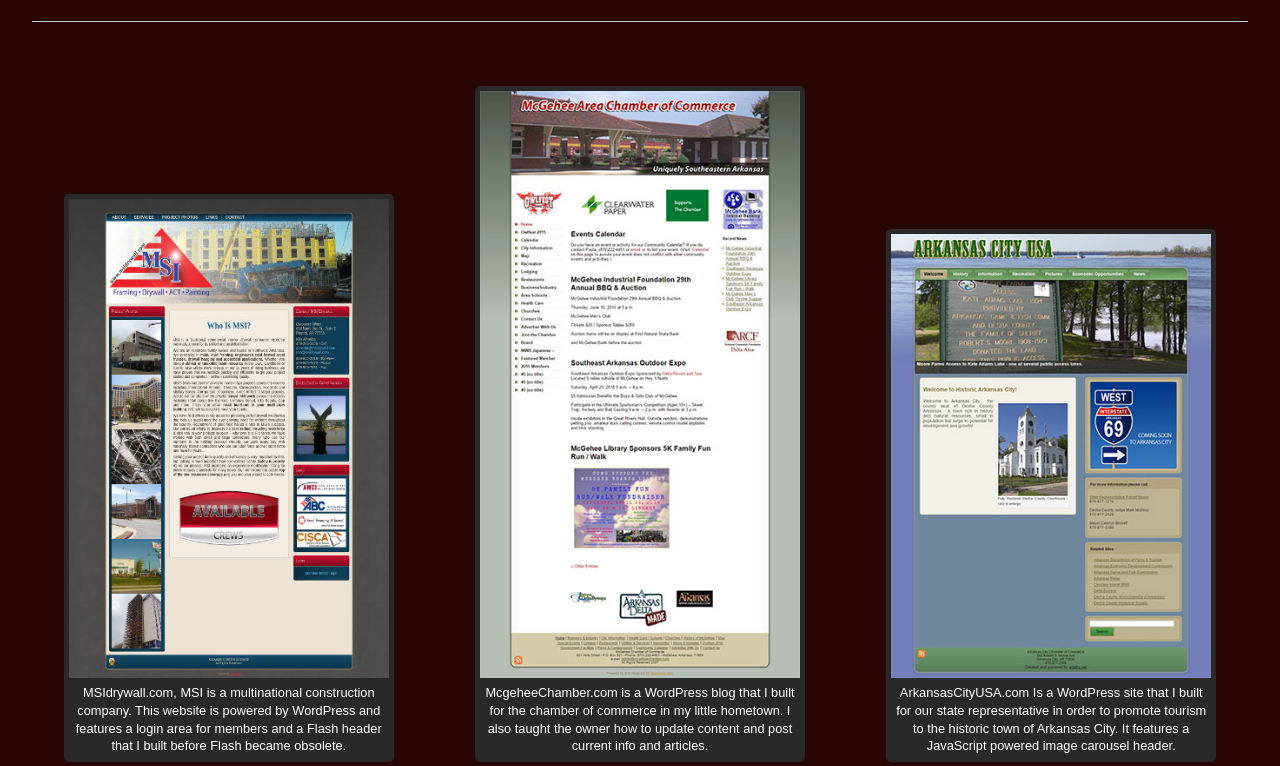
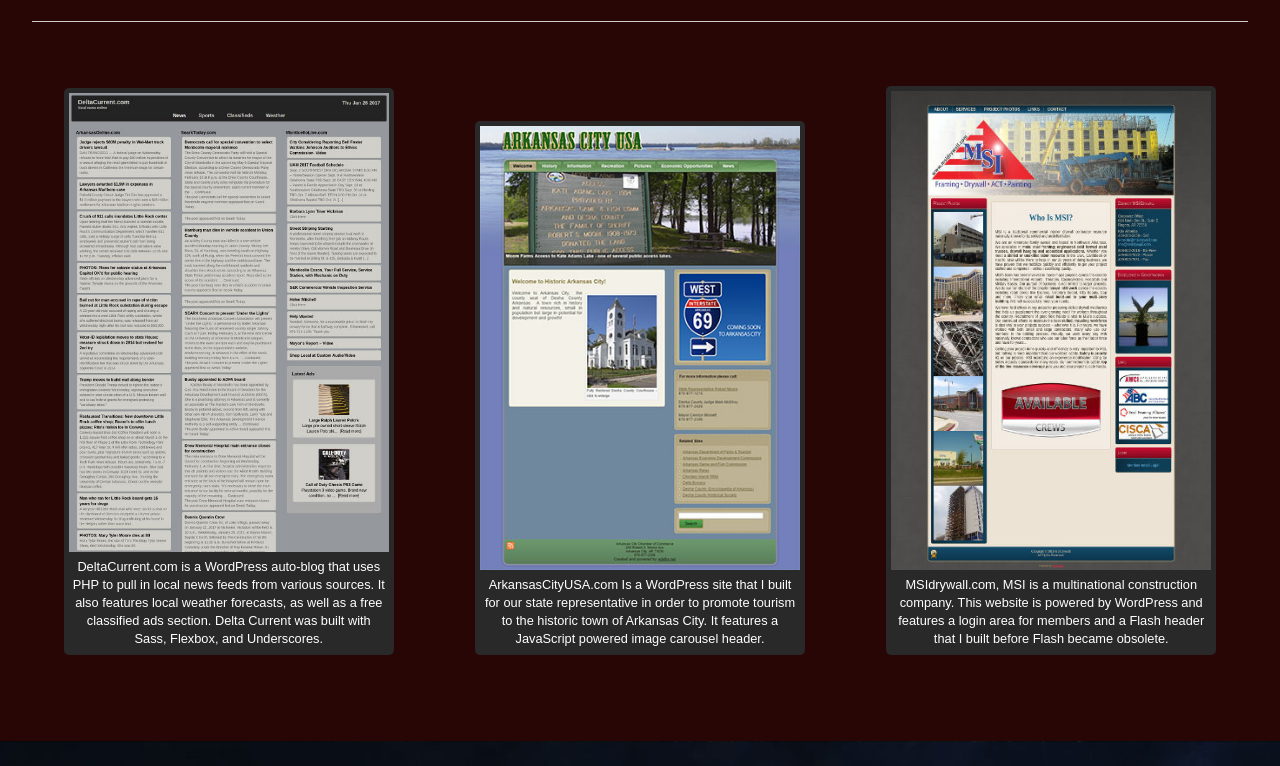
Before and after one commit to Blake03/BlakeSimsDesign-3.0, a plain HTML site: page index.html in a window 1280 px wide. Shown: the part 2015-2781 px from the top of the page. Drawn offline with nearby package versions, Linux system fonts and the light colour scheme.

Commit message:
added deltacurrent to work section

```diff
--- a/index.html
+++ b/index.html
@@ -208,18 +208,9 @@
 
               <!--desktop-and-mobile-->
                 <figure class="work__image-box">
-                    <a target="_blank" href="http://msidrywall.com">
-                        <img src="img/mobile-screenshot-msi.jpg" alt="msidrywall.com Mobile Screenshot"></a>
-                    <figcaption class="caption">MSIdrywall.com, MSI is a multinational construction company. This website is powered by WordPress and features a login area for members and a Flash header that I built before Flash became obsolete.</figcaption>
-                </figure><!--img-box-->
-
-            <hr class="mobile-only">
-
-              <!--desktop-and-mobile-->
-                <figure class="work__image-box">
-                    <a target="_blank" href="http://mcgeheechamber.com">
-                        <img src="img/mobile-screenshot-mcgeheechamber.jpg" alt="McGeheeChamber.com Mobile Screenshot"></a>
-                    <figcaption class="caption">McgeheeChamber.com is a WordPress blog that I built for the chamber of commerce in my little hometown. I also taught the owner how to update content and post current info and articles.</figcaption>
+                    <a target="_blank" href="http://deltacurrent.com">
+                        <img src="img/deltacurrent-desktop.jpg" alt="McGeheeChamber.com Mobile Screenshot"></a>
+                    <figcaption class="caption">DeltaCurrent.com is a WordPress auto-blog that uses PHP to pull in local news feeds from various sources. It also features local weather forecasts, as well as a free classified ads section. Delta Current was built with Sass, Flexbox, and Underscores. </figcaption>
                 </figure><!--img-box-->
 
             <hr class="mobile-only">
@@ -230,6 +221,19 @@
                         <img src="img/mobile-screenshot-arkansascity.jpg" alt="ArkansasCity.com Mobile Screenshot"></a>
                     <figcaption class="caption">ArkansasCityUSA.com Is a WordPress site that I built for our state representative in order to promote tourism to the historic town of Arkansas City. It features a JavaScript powered image carousel header.</figcaption>
                 </figure><!--img-box-->
+
+            <hr class="mobile-only">
+
+              <!--desktop-and-mobile-->
+                <figure class="work__image-box">
+                    <a target="_blank" href="http://msidrywall.com">
+                        <img src="img/mobile-screenshot-msi.jpg" alt="msidrywall.com Mobile Screenshot"></a>
+                    <figcaption class="caption">MSIdrywall.com, MSI is a multinational construction company. This website is powered by WordPress and features a login area for members and a Flash header that I built before Flash became obsolete.</figcaption>
+                </figure><!--img-box-->
+
+
+
+
 
             </div><!--wrapper-->
         </section><!--work-->
```
Also changed, not shown: img/deltacurrent-desktop.jpg (added), img/deltacurrent-mobile.jpg (added).
